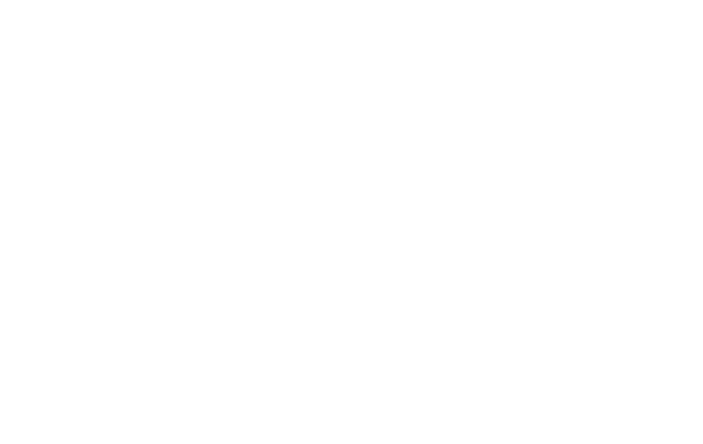
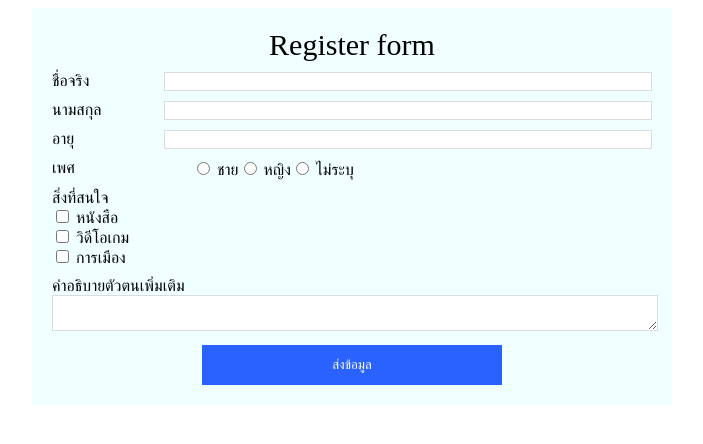
Before and after one commit to MyDXD/Basic-CRUD, a plain HTML site: page index.html in a window 1280 px wide. Shown: the whole page, without its empty margins (288-991 px from the left). Drawn offline with Linux system fonts and the light colour scheme.

Commit message:
สร้าง from กรอกข้อมูล + css from+ js ดึง value จาก from

```diff
--- a/index.html
+++ b/index.html
@@ -1,11 +1,70 @@
 <!DOCTYPE html>
 <html lang="en">
-<head>
-    <meta charset="UTF-8">
-    <meta name="viewport" content="width=device-width, initial-scale=1.0">
+  <head>
+    <meta charset="UTF-8" />
+    <meta name="viewport" content="width=device-width, initial-scale=1.0" />
     <title>Document</title>
-</head>
-<body>
+    <link rel="stylesheet" href="styles.css">
+  </head>
+  <body>
+    <!-- ส่วนที่แสดงออกไปในหน้าจอของ Browser -->
 
-</body>
+    <div class="container">
+      <!-- 3. form -->
+      <div class="header form-input">
+        Register form
+      </div>
+      <div class="flex form-input">
+        <div class="header-form">ชื่อจริง</div>
+        <input class="form" name="firstname" type="text">
+      </div>
+      <div class="flex form-input">
+        <div class="header-form">นามสกุล </div>
+        <input class="form" name="lastname" type="text">
+      </div>
+      <div class="flex form-input">
+        <div class="header-form">อายุ</div>
+        <input class="form" name="age" type="number" min="0" max="100">
+      </div>
+      <div class="flex gender form-input">
+        <div class="header-form">เพศ</div>
+        <div class="flex">
+          <div>
+            <input name="gender" type="radio" value="ชาย"> ชาย
+          </div>
+          <div>
+            <input name="gender" type="radio" value="หญิง"> หญิง
+          </div>
+          <div>
+            <input name="gender" type="radio" value="ไม่ระบุ"> ไม่ระบุ
+          </div>
+        </div>
+      </div>
+      <div class="form-input">
+        สิ่งที่สนใจ
+        <div>
+          <input name="interest" type="checkbox" value="หนังสือ"> หนังสือ
+        </div>
+        <div>
+          <input name="interest" type="checkbox" value="วิดีโอเกม"> วิดีโอเกม
+        </div>
+        <div>
+          <input name="interest" type="checkbox" value="การเมือง"> การเมือง
+        </div>
+      </div>
+      <div class="form-input">
+        คำอธิบายตัวตนเพิ่มเติม
+        <div>
+          <textarea name="description"></textarea>
+        </div>
+      </div>
+      <div class="form-input center">
+      </div>
+      <div class="center">
+        <button onclick="submitData()" class="button">ส่งข้อมูล</button>
+      </div>
+    </div>
+    <script src="index.js"></script>
+    <script></script>
+  </body>
 </html>
--- /dev/null
+++ b/index.js
@@ -0,0 +1,31 @@
+function submitData() {
+    let firstNameDOM = document.querySelector('input[name=firstname]')
+    let lastNameDOM = document.querySelector('input[name=lastname]')
+    let ageDOM = document.querySelector('input[name=age]')
+
+    let genderDOM = document.querySelector('input[name=gender]:checked')
+    let interestDOMs = document.querySelectorAll('input[name=interest]:checked')
+
+    let descriptionDOM = document.querySelector('textarea[name=description]')
+
+
+    let interest = ''
+
+    for (let i = 0; i < interestDOMs.length; i++) {
+        interest += interestDOMs[i].value
+        if (i != interestDOMs.length -1) {
+            interest += ','
+        }
+    }
+
+    let userData = {
+        fistname: firstNameDOM.value,
+        lastname: lastNameDOM.value,
+        age: ageDOM.value,
+        gender: genderDOM.value,
+        description: descriptionDOM.value,
+        interest: interest
+    }
+
+    console.log(userData);
+}
--- /dev/null
+++ b/styles.css
@@ -0,0 +1,64 @@
+body {
+  font-family: "kanit";
+}
+
+.container {
+  width: 100%;
+  max-width: 640px;
+  margin-left: auto;
+  margin-right: auto;
+  background-color: azure;
+  padding: 20px;
+  box-sizing: border-box;
+}
+
+.header {
+  font-size: 30px;
+  text-align: center;
+}
+
+.header-form {
+  width: 140px;
+}
+
+.flex {
+  display: flex;
+}
+
+.form-input {
+  margin-bottom: 10px;
+}
+
+.center {
+  text-align: center;
+}
+
+input.form,
+textarea {
+  border: 1px gainsboro solid;
+  width: 100%;
+}
+
+.button {
+  border: 0;
+  width: 50%;
+  height: 40px;
+  background-color: #2962ff;
+  color: white;
+}
+
+/* เพิ่ม code ส่วนนี้สำหรับการ handle ที่ขนาดหน้าจอเล็ก ให้แสดงผลออกมาตามโจทย์ */
+
+@media screen and (max-width: 768px) {
+  .flex {
+    flex-direction: column;
+  }
+
+  .header {
+    font-size: 24px;
+  }
+
+  .button {
+    width: 100%;
+  }
+}
```
